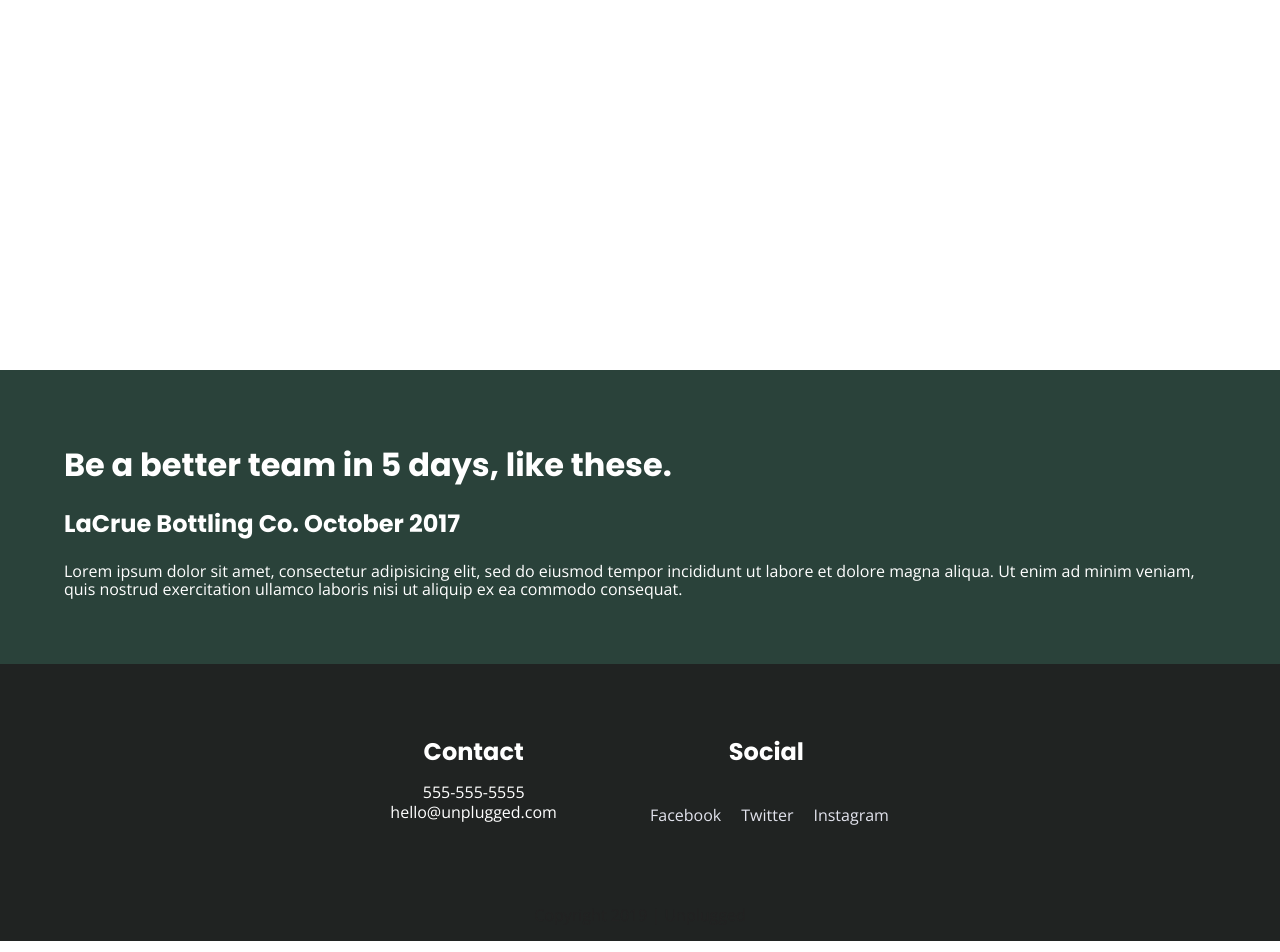
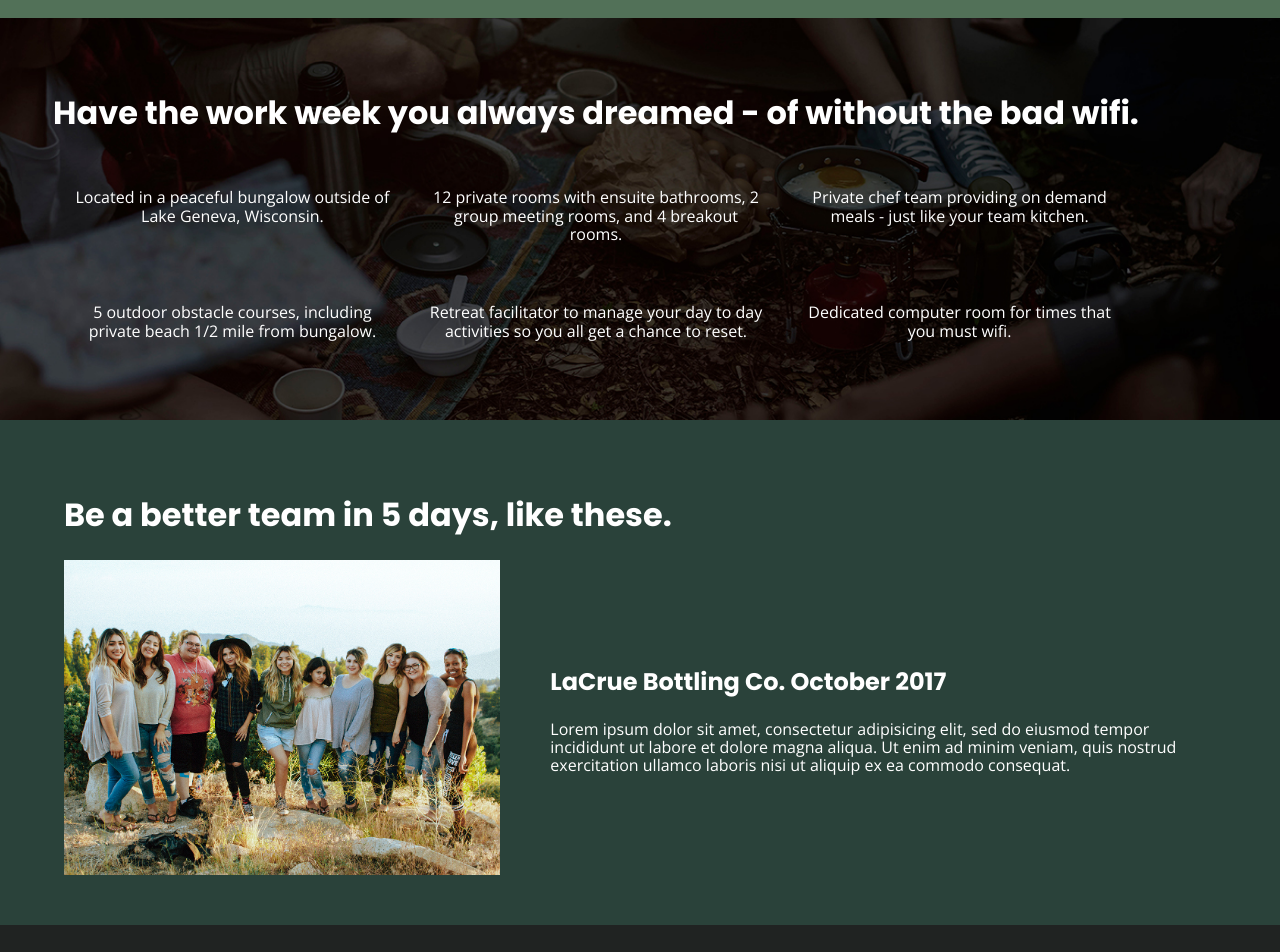
Before and after one commit to asamcclellan/unplugged-retreat, a website built with Parcel: page index.html in a window 1280 px wide. Shown: the part 620-1572 px from the top of the page. Built offline with nearby package versions, Linux system fonts and the light colour scheme.

Commit message:
add imgs to homepage, add icons to img folder

```diff
--- a/css/main.css
+++ b/css/main.css
@@ -145,7 +145,7 @@ address{
 
 .content-wrapper{
   width: 90%;
-  margin: 50px 0;
+  padding: 50px 0;
 }
 
 
@@ -177,6 +177,18 @@ header img{
   width: 100%;
 }
 
+figure{
+  margin: 0;
+}
+
+header figure{
+  width: 60%;
+  display: flex;
+  justify-content: center;
+  align-items: center;
+  flex-flow: row wrap;
+}
+
 .header-divider{
   width: 100%;
   border: 1px solid grey;
@@ -204,7 +216,6 @@ header a{
 footer{
   flex-direction: column;
   background-color: rgb(32,35,34);
-
 }
 
 footer .content-wrapper{
@@ -233,18 +244,23 @@ footer a{
   margin: 0 10px;
 }
 
+.copyright{
+  color: white;
+}
+
 /***** Homepage Styles *****/
 
 .hero-area{
   display: flex;
   justify-content: center;
   align-items: center;
-
+  background: url(../img/splash.jpg) center no-repeat;
+  background-size: cover;
+  flex-flow: row wrap;
 }
 
 aside{
   background-color: rgb(82,113,88);
-
 }
 
 aside .content-wrapper{
@@ -252,12 +268,11 @@ aside .content-wrapper{
   justify-content: center;
   align-items: center;
   flex-flow: row wrap;
-  padding: 0 30px;
-
+  padding: 50px 0px;
 }
 
 aside .form-description{
-  padding-left: 30px;
+  padding-left: 40px;
 }
 
 aside p{
@@ -295,7 +310,8 @@ input[type=button] {
 }
 
 .features{
-
+  background: url(../img/camp.jpg) center no-repeat;
+  background-size: cover;
 }
 
 .features p{
@@ -308,12 +324,13 @@ input[type=button] {
   justify-content: center;
   align-items: flex-start;
   flex-flow: row wrap;
-  padding-left: 30px;
+  padding-left: 40px;
 }
 
 .features article{
   width: 100%;
   margin: 30px 0;
+  text-align: center;
 }
 
 .reviews{
@@ -324,8 +341,15 @@ input[type=button] {
   background-color: rgb(42,66,58);
 }
 
-.reviews h3{
+.reviews figure{
+  display: flex;
+  justify-content: center;
+  align-items: center;
+  flex-flow: row wrap;
+}
 
+.reviews img{
+  width: 100%;
 }
 
 .reviews p{
@@ -511,8 +535,19 @@ input[type=button] {
     padding-right: 20px;
   }
 
-  .reviews .content-wrapper{
+  .reviews .lacrue-review{
+    display: flex;
+    justify-content: space-between;
+    align-items: center;
+    flex-flow: row nowrap;
+  }
 
+  .reviews img{
+    width: 100%;
+  }
+
+  .reviews article{
+    margin-left: 50px;
   }
 
   .faq-content{
--- a/index.html
+++ b/index.html
@@ -29,7 +29,9 @@
   <header>
 
     <div class="content-wrapper">
+      <figure>
         <a href="#"><img src="img/logo.png" alt="unplugged logo"></a>
+      </figure>
 
       <div class="header-divider"></div>
 
@@ -115,6 +117,11 @@
 
         <h2>Be a better team in 5 days, like these.</h2>
 
+        <div class="lacrue-review">
+          <figure>
+            <img src="img/lacrue.jpg" alt="LaCrue Bottling Co. team picture">
+          </figure>
+
           <article>
             <h3>LaCrue Bottling Co. October 2017</h3>
             <p>Lorem ipsum dolor sit amet, consectetur adipisicing elit, sed do eiusmod
@@ -122,6 +129,7 @@
             quis nostrud exercitation ullamco laboris nisi ut aliquip ex ea commodo
             consequat.</p>
           </article>
+        </div>
 
       </div>
     </section>
```
Also changed, not shown: img/bed.png (added), img/campground.png (added), img/shoe-prints.png (added), img/smile.png (added), img/utensils.png (added), img/wifi.png (added). Lines whose indentation alone changed are shown as unchanged.
